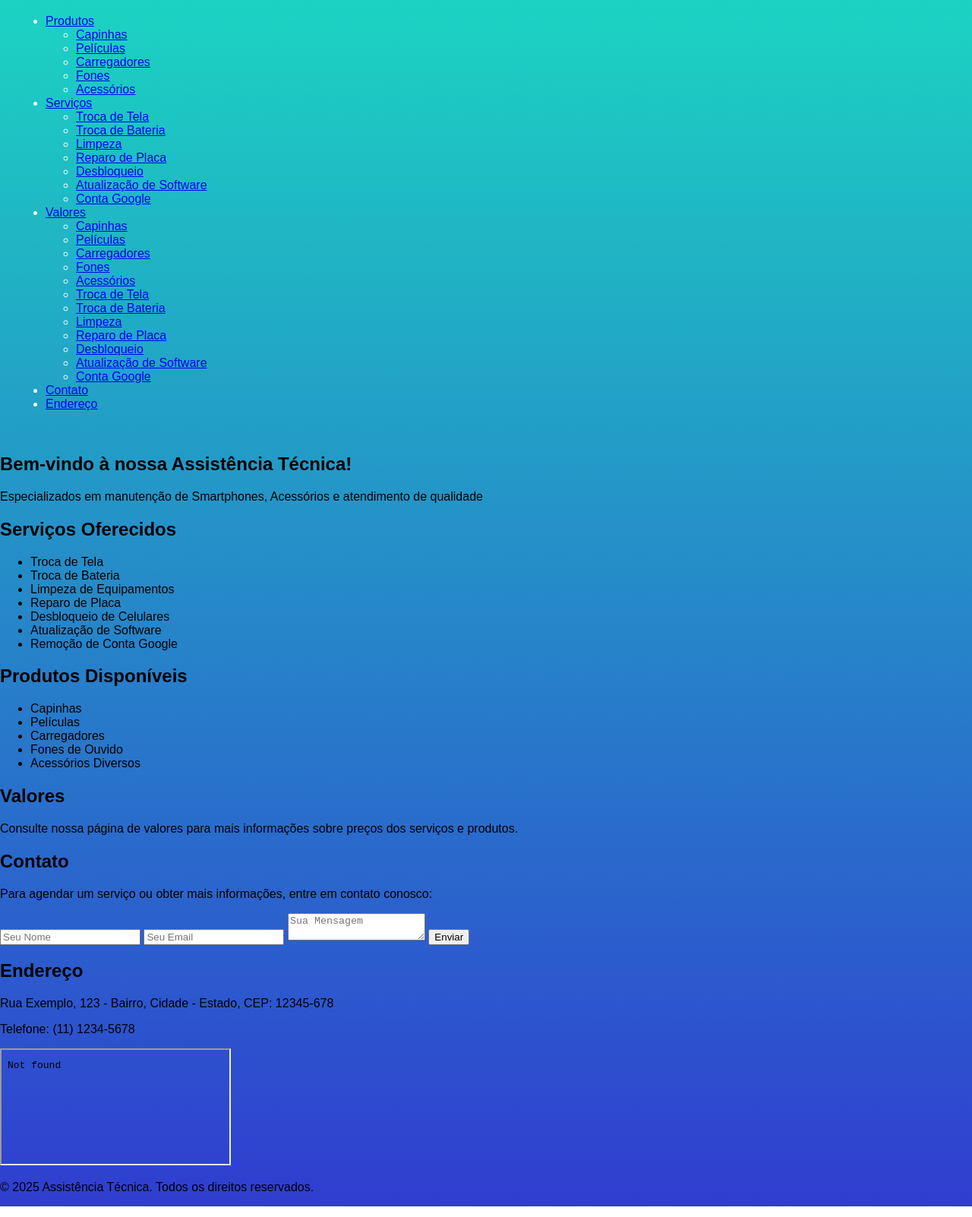
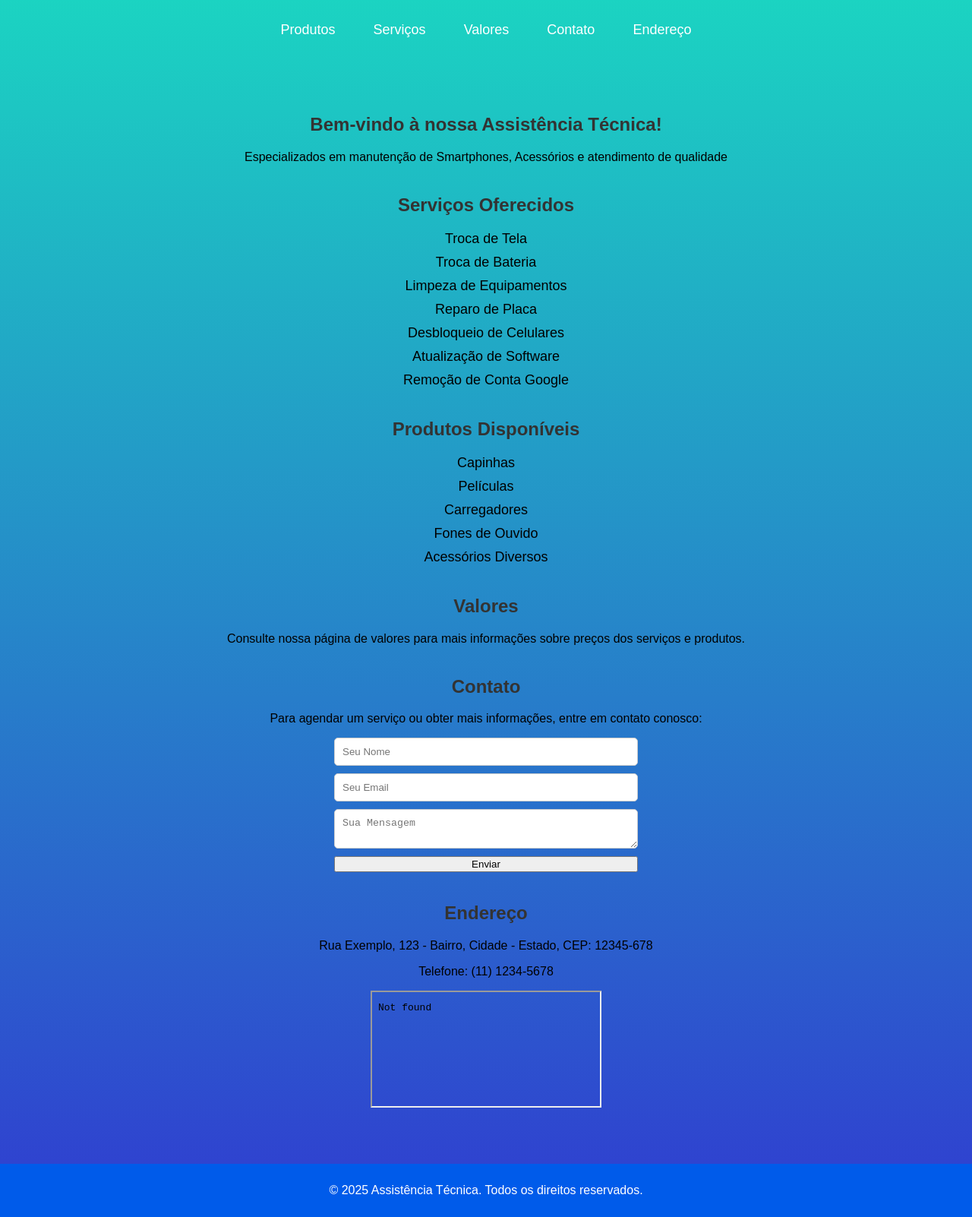
Before and after one commit to Nando160287/Assistencia-Tecnica, a plain HTML site: page Index.html in a window 1280 px wide. Shown: the part 81-1683 px from the top of the page at 76% size. Drawn offline with Linux system fonts and the light colour scheme; a script that the page names is missing.

Commit message:
concluido o arquivo style.css

```diff
--- a/style.css
+++ b/style.css
@@ -8,3 +8,115 @@ header{
     color: white;
     padding: 20px;
 }
+nav .menu{
+    list-style: none;
+    padding: 0;
+    margin: 0;
+    display: flex;
+    justify-content: center;
+}
+
+.menu li{
+    position: relative;
+    margin: 0 15px;
+}
+.menu a{
+    color:white;
+    text-decoration: none;
+    padding: 10px;
+    display: block;
+    transition: color 0.3s;
+}
+
+.menu a:hover{
+    background-color: rgba(255, 255, 255, 0.2);
+    border-radius: 5px;
+}
+
+.submenu{
+    display: none;
+    position: absolute;
+    background: #0079f2;
+    top: 40px;
+    min-width: 160px;
+    background-color: #303dd0;
+    padding: 0;
+    border-radius: 5px;
+    z-index: 10;
+}
+
+.submenu li a{
+    padding: 10px;
+    color: white;
+
+}
+.submenu li a:hover{
+    background-color: #005bea;
+}
+
+.menu-item{
+    display: block;
+}
+
+main{
+    padding: 30px;
+    text-align: center;
+}
+section{
+    margin: 40px 0;
+}
+
+
+ul{
+    list-style: none;
+    padding: 0;
+}
+
+
+
+ul li{
+    margin: 10px 0;
+    font-size: 18px;
+}
+
+form{
+    display: flex;
+    flex-direction: column;
+    gap: 10px;
+    max-width: 400px;
+    margin: 0 auto;
+}
+
+form input, form textarea{
+    padding: 10px;
+    border: 1px solid #ccc;
+    border-radius: 5px;
+}
+
+formbutton{
+    padding: 10px;
+    background-color:#005bea;
+    color: white;
+    border: none;
+    border-radius: 5px;
+    cursor: pointer;
+}
+
+
+
+
+formbutton:hover{
+    background-color: #0040a0;
+}
+
+
+footer{
+    background-color: #005bea;
+    color: white;
+    text-align: center;
+    padding: 10px;
+}
+
+h2{
+    color:#333;
+}
```
